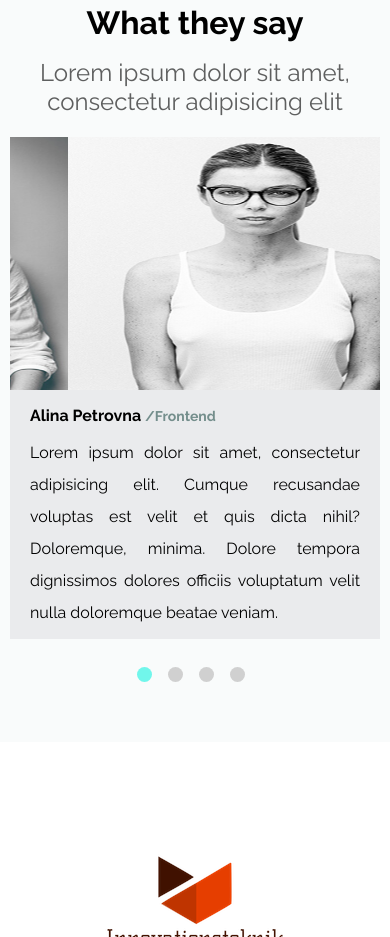
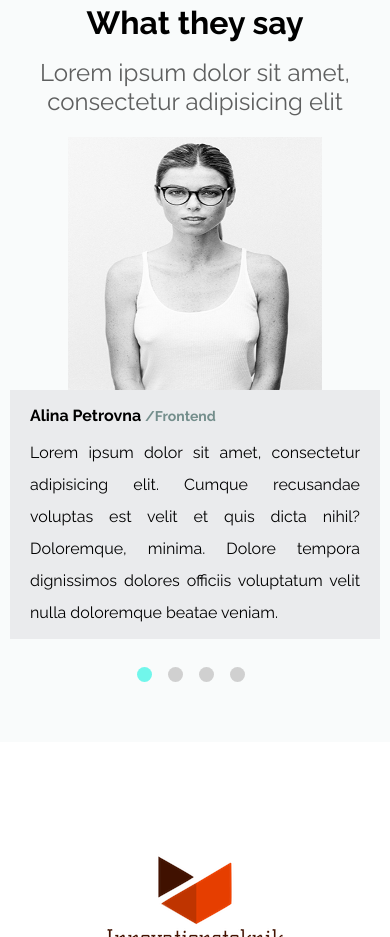
Before and after one commit to IlyaPushkarev/Site, a plain HTML site: page Shopno/index.html in a window 390 px wide. Shown: the part 6880-7817 px from the top of the page. Drawn offline with Linux system fonts and the light colour scheme; files whose address does not match are found by name.

Commit message:
Update mediaqueries.css

```diff
--- a/Shopno/css/mediaqueries.css
+++ b/Shopno/css/mediaqueries.css
@@ -345,7 +345,7 @@
 		.worker-photo img{
 			max-height: 100%;
 			height: 65vw;
-			width: 45vh;
+			width: 30vh;
 			margin: 0 auto;
 		}
 		/*//////////////////////////Feedback/////////////////////////*/
```
